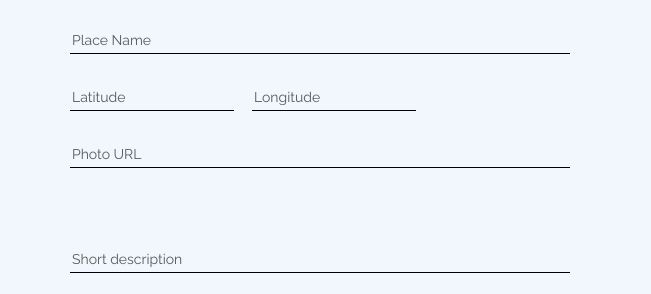
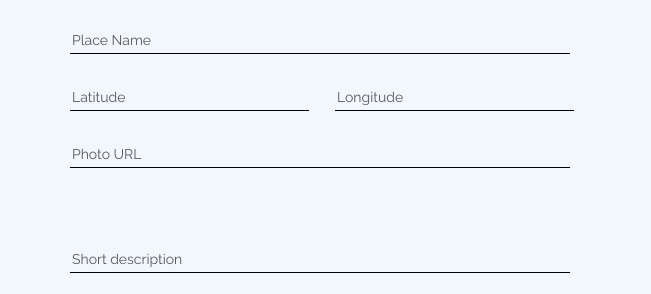
Before and after one commit to Bingoboss05/Bingoboss05.github.io, a plain HTML site: page sendpoint.html in a window 1280 px wide. Shown: the part 282-576 px from the top of the page, 0-651 px from the left. Drawn offline with nearby package versions, Linux system fonts and the light colour scheme; a script that the page names is missing.

Commit message:
🎨 sendpoint form

```diff
--- a/sendpoint.html
+++ b/sendpoint.html
@@ -88,13 +88,13 @@
                   <input type="placename" placeholder="Place Name" name="placename" required>
                 </div>
                 <div style="float:left">
-                  <input type="number" placeholder="Latitude" name="lat" size="30" required>
+                  <input type="text" placeholder="Latitude" name="lat" size="30" required>
                 </div>
                 <div style="float:left">
-                  <input type="number" placeholder="Longitude" name="lon" size="30" required>
+                  <input type="text" placeholder="Longitude" name="lon" size="30" required>
                 </div>
                 <div class="mt-5">
-                  <input type="text" placeholder="Photo URL" name="photo" required>
+                  <input type="url" placeholder="Photo URL" name="photo" required>
                 </div>
                 <div class="mt-5">
                   <input type="text" placeholder="Short description" name="description">
```
